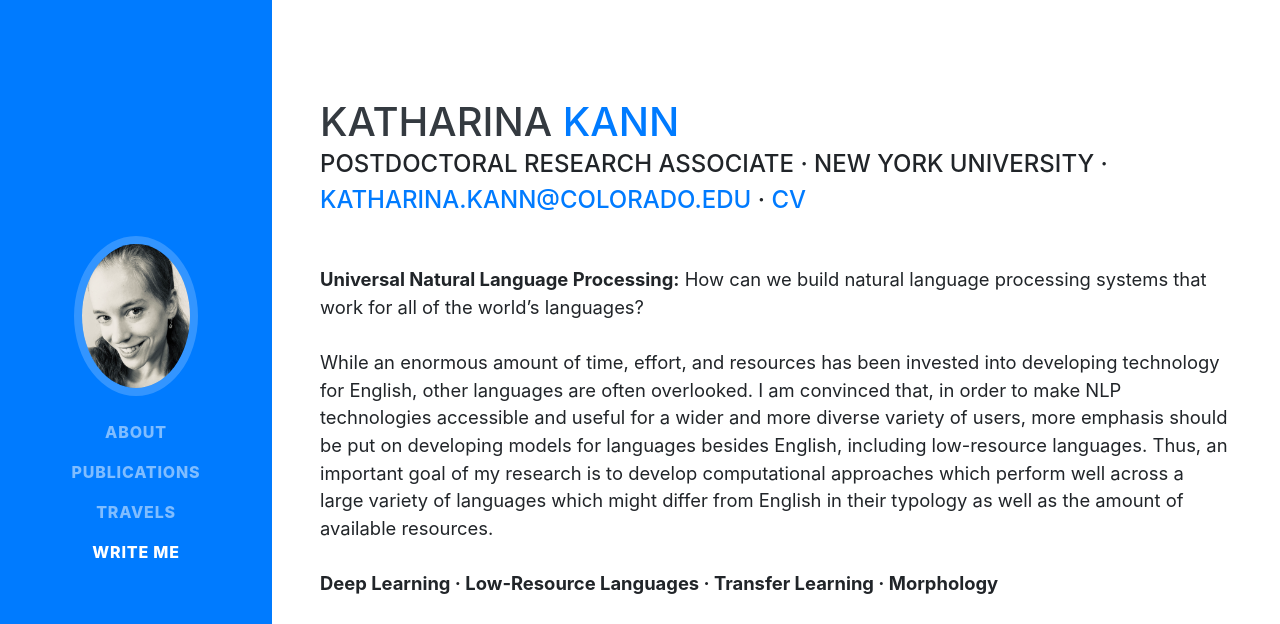
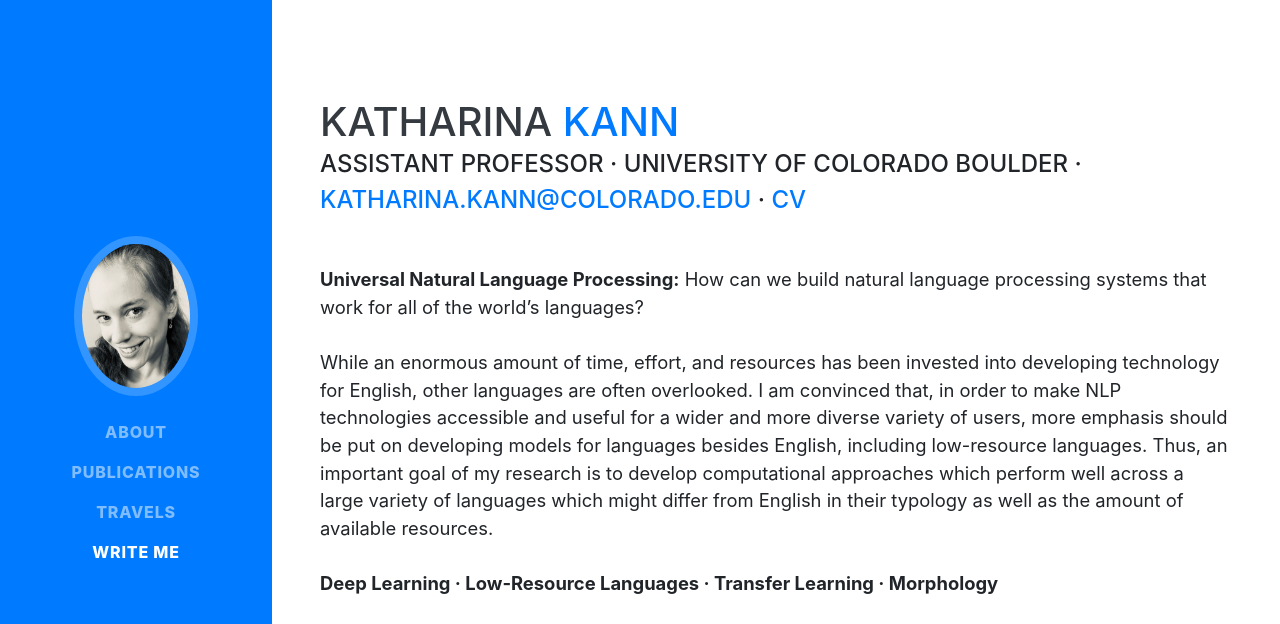
Before and after one commit to Kelina/kelina.github.io, a website with bundled scripts: page index.html in a window 1280 px wide. Shown: the top 624 px of the page. Built offline with nearby package versions, Linux system fonts and the light colour scheme; a web font is replaced by a local one.

Commit message:
personal status update

```diff
--- a/index.html
+++ b/index.html
@@ -68,7 +68,7 @@
         <h1 class="mb-0">Katharina
           <span class="text-primary">Kann</span>
         </h1>
-        <div class="subheading mb-5">Postdoctoral Research Associate · New York University ·
+        <div class="subheading mb-5">Assistant Professor · University of Colorado Boulder ·
           <a href="mailto:katharina.kann@colorado.edu">katharina.kann@colorado.edu</a> ·
           <a href="documents/2019_12_18_CV.pdf" target="_blank">CV</a>
         </div>
```
